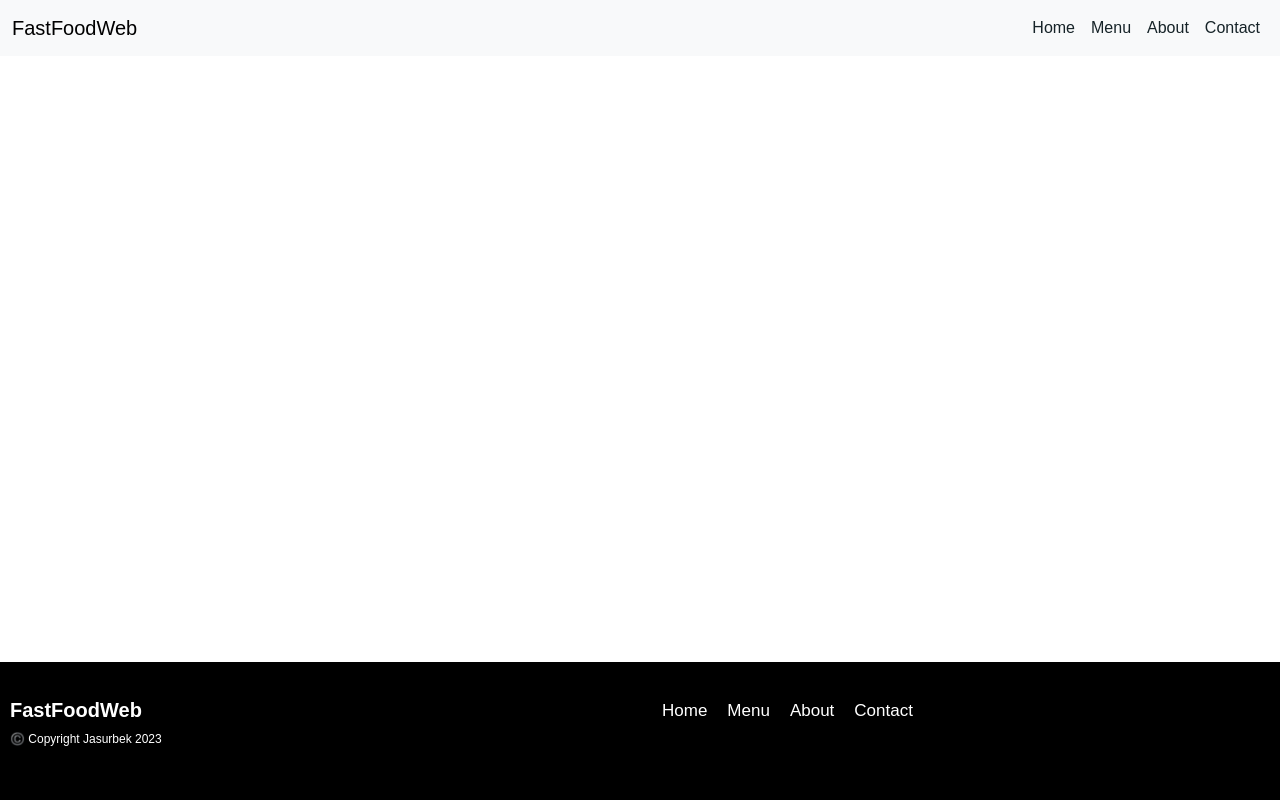
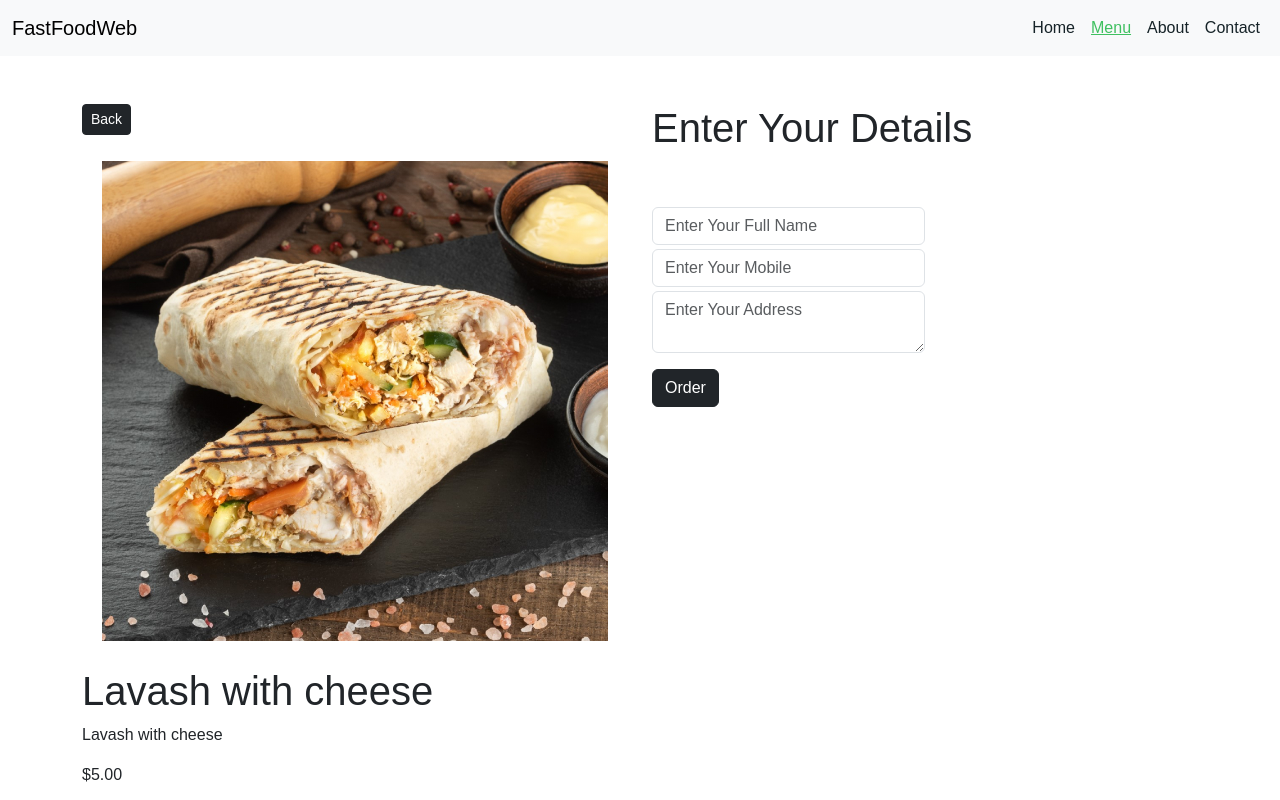
Before and after one commit to jasurbekyusuf/Food-App, an Angular app: page /menu/1 in a window 1280 px wide. Before the commit this address led to /. Shown: the top 800 px of the page. Built offline with nearby package versions, Linux system fonts and the light colour scheme.

Commit message:
COMPONENTS: Add Menu Page

```diff
--- a/src/app/app-routing.module.ts
+++ b/src/app/app-routing.module.ts
@@ -4,11 +4,13 @@ import { HomeComponent } from './pages/home/home.component';
 import { AboutComponent } from './pages/about/about.component';
 import { MenuComponent } from './pages/menu/menu.component';
 import { ContactComponent } from './pages/contact/contact.component';
+import { MenupageComponent } from './pages/menupage/menupage.component';
 
 const routes: Routes = [
   {path:'',component:HomeComponent},
   {path:'menu',component:MenuComponent},
   {path:'about',component:AboutComponent},
+  {path:'menu/:id',component:MenupageComponent},
   {path:'contact',component:ContactComponent}
 ];
 
--- a/src/app/app.module.ts
+++ b/src/app/app.module.ts
@@ -9,6 +9,7 @@ import { HomeComponent } from './pages/home/home.component';
 import { AboutComponent } from './pages/about/about.component';
 import { MenuComponent } from './pages/menu/menu.component';
 import { ContactComponent } from './pages/contact/contact.component';
+import { MenupageComponent } from './pages/menupage/menupage.component';
 
 @NgModule({
   declarations: [
@@ -18,7 +19,8 @@ import { ContactComponent } from './pages/contact/contact.component';
     HomeComponent,
     AboutComponent,
     MenuComponent,
-    ContactComponent
+    ContactComponent,
+    MenupageComponent
   ],
   imports: [
     BrowserModule,
--- a/src/app/pages/home/home.component.html
+++ b/src/app/pages/home/home.component.html
@@ -44,7 +44,7 @@
           <div class="foodbox" *ngIf="i<=3">
               <img src="{{fd.foodImg}}" />
               <h1>{{fd.foodName}}</h1>
-              <p>{{fd.foodPrice | currency:'INR'}}</p>
+              <p>{{fd.foodPrice | currency:''}}</p>
           </div>
       </div>
   </div>
--- a/src/app/pages/menu/menu.component.html
+++ b/src/app/pages/menu/menu.component.html
@@ -5,7 +5,7 @@
               <img src="{{fd.foodImg}}">
               <h1>{{fd.foodName}}</h1>
               <p>{{fd.foodDetails}}</p>
-              <p>{{fd.foodPrice | currency:'INR'}}</p>
+              <p>{{fd.foodPrice | currency:''}}</p>
               <br/>
               <a class="buybtn" [routerLink]="['/menu',fd.id]">Buy Now &nbsp;<i class="bi bi-bag"></i></a>
           </div>
--- /dev/null
+++ b/src/app/pages/menupage/menupage.component.html
@@ -0,0 +1,20 @@
+<div class="container mt-5 mb-5">
+  <div class="row">
+      <div class="col-lg-6" *ngIf="menuData">
+          <a routerLink="../../menu" class="btn btn-sm btn-dark mb-3 ">Back</a>
+          <img src="{{menuData[0].foodImg}}" width="100%"/>
+          <h1 class="mt-3">{{menuData[0].foodName}}</h1>
+          <p>{{menuData[0].foodDetails}}</p>
+          <p>{{menuData[0].foodPrice | currency :''}}</p>
+      </div>
+      <div class="col-lg-6 col-12">
+          <h1>Enter Your Details</h1>
+          <form>
+              <input type="text" class="form-control " placeholder="Enter Your Full Name" />
+              <input type="text" class="form-control mt-1" placeholder="Enter Your Mobile" />
+              <textarea class="form-control mt-1" placeholder="Enter Your Address"></textarea>
+              <button class="btn btn-md btn-dark mt-3">Order</button>
+          </form>
+      </div>
+  </div>
+</div>
--- /dev/null
+++ b/src/app/pages/menupage/menupage.component.scss
@@ -0,0 +1,19 @@
+form{
+  margin-top: 10%;
+  width: 50%;
+}
+
+img{
+  border-radius: 6px;
+  padding: 10px 20px;
+  width: 100%;
+  height: 500px;
+  object-fit: cover;
+}
+
+@media screen and (max-width:600px) {
+  form
+  {
+    width: 100%;
+  }
+}
--- /dev/null
+++ b/src/app/pages/menupage/menupage.component.ts
@@ -0,0 +1,30 @@
+import { Component, OnInit } from '@angular/core';
+import { ActivatedRoute } from '@angular/router';
+import { OrderDetailsService } from 'src/app/service/order-details.service';
+
+@Component({
+  selector: 'app-menupage',
+  templateUrl: './menupage.component.html',
+  styleUrls: ['./menupage.component.scss']
+})
+export class MenupageComponent implements OnInit {
+
+  constructor(private param:ActivatedRoute,private service:OrderDetailsService) { }
+  getMenuId:any;
+  menuData:any;
+
+  ngOnInit(): void {
+    this.getMenuId = this.param.snapshot.paramMap.get('id');
+    console.log(this.getMenuId,'getmenu');
+    if(this.getMenuId)
+    {
+      this.menuData =  this.service.foodDetails.filter((value)=>{
+          return value.id == this.getMenuId;
+        });
+        console.log(this.menuData,'menudata>>');
+
+    }
+
+  }
+
+}
--- a/src/app/sharepage/footer/footer.component.html
+++ b/src/app/sharepage/footer/footer.component.html
@@ -3,21 +3,21 @@
       <!-- name  -->
       <div class="col-lg-6 mt-3 mb-3">
           <h1>FastFoodWeb</h1>
-          <p class="p">©️ Copyright Jasurbek 2023</p>
+          <a class="copyright" href="https://github.com/jasurbekyusuf/Food-App" >©️ Copyright Jasurbek 2023</a>
       </div>
       <!-- nav  -->
       <div class="col-lg-4 mt-3 mb-3">
-          <a routerLink="">Home</a>
-          <a routerLink="menu">Menu</a>
-          <a routerLink="about">About</a>
-          <a routerLink="contact">Contact</a>
+          <a class="a" routerLink="">Home</a>
+          <a class="a" routerLink="menu">Menu</a>
+          <a class="a" routerLink="about">About</a>
+          <a class="a" routerLink="contact">Contact</a>
       </div>
       <!-- socialmedia -->
       <div class="col-lg-2 mt-3 mb-3">
-          <a href="#" target="_blank"><i class="bi bi-facebook"></i></a>
-          <a href="#" target="_blank"><i class="bi bi-whatsapp"></i></a>
-          <a href="#" target="_blank"><i class="bi bi-instagram"></i></a>
-          <a href="#" target="_blank"><i class="bi bi-youtube"></i></a>
+          <a class="a" href="https://www.facebook.com/" target="_blank"><i class="bi bi-facebook"></i></a>
+          <a class="a" href="https://www.whatsapp.com/" target="_blank"><i class="bi bi-whatsapp"></i></a>
+          <a class="a" href="https://www.instagram.com/" target="_blank"><i class="bi bi-instagram"></i></a>
+          <a class="a" href="https://www.youtube.com/" target="_blank"><i class="bi bi-youtube"></i></a>
       </div>
   </div>
 </div>
--- a/src/app/sharepage/footer/footer.component.scss
+++ b/src/app/sharepage/footer/footer.component.scss
@@ -13,19 +13,19 @@ h1{
   font-size: 20px;
 }
 
-p{
+.copyright{
   color: #fff;
   font-size: 12px;
 }
 
-a{
+.a{
   color: #fff;
   text-decoration: none;
   padding: 0px 10px;
   font-size: 17px;
 }
 
-a:hover{
+.a:hover{
   color: var(--primary-color);
 }
 
--- a/src/index.html
+++ b/src/index.html
@@ -2,11 +2,12 @@
 <html lang="en">
 <head>
   <meta charset="utf-8">
-  <title>FoodApp</title>
+  <title>FastFoodWeb</title>
   <base href="/">
   <meta name="viewport" content="width=device-width, initial-scale=1">
-  <link rel="icon" type="image/x-icon" href="favicon.ico">
+  <link rel="icon" type="image/x-icon" href="assets/img/3655682.png">
   <link href="https://cdn.jsdelivr.net/npm/bootstrap@5.3.0-alpha2/dist/css/bootstrap.min.css" rel="stylesheet" integrity="sha384-aFq/bzH65dt+w6FI2ooMVUpc+21e0SRygnTpmBvdBgSdnuTN7QbdgL+OapgHtvPp" crossorigin="anonymous">
+  <link rel="stylesheet" href="https://cdn.jsdelivr.net/npm/bootstrap-icons@1.6.1/font/bootstrap-icons.css">
 </head>
 <body>
   <app-root></app-root>
```
Also changed, not shown: src/assets/img/3655682.png (added), 1 other file (tests, documents, lock files or other folders).
